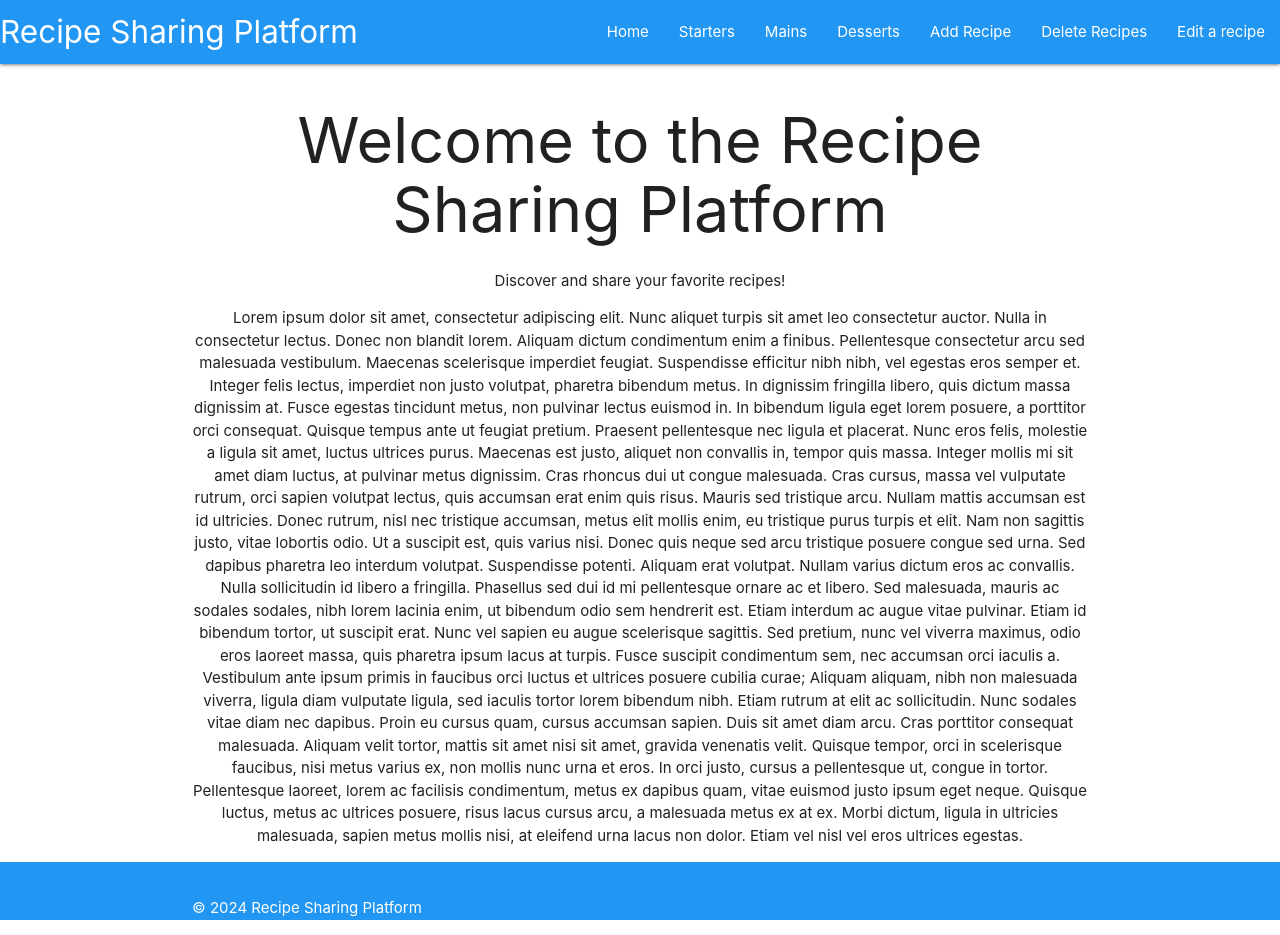
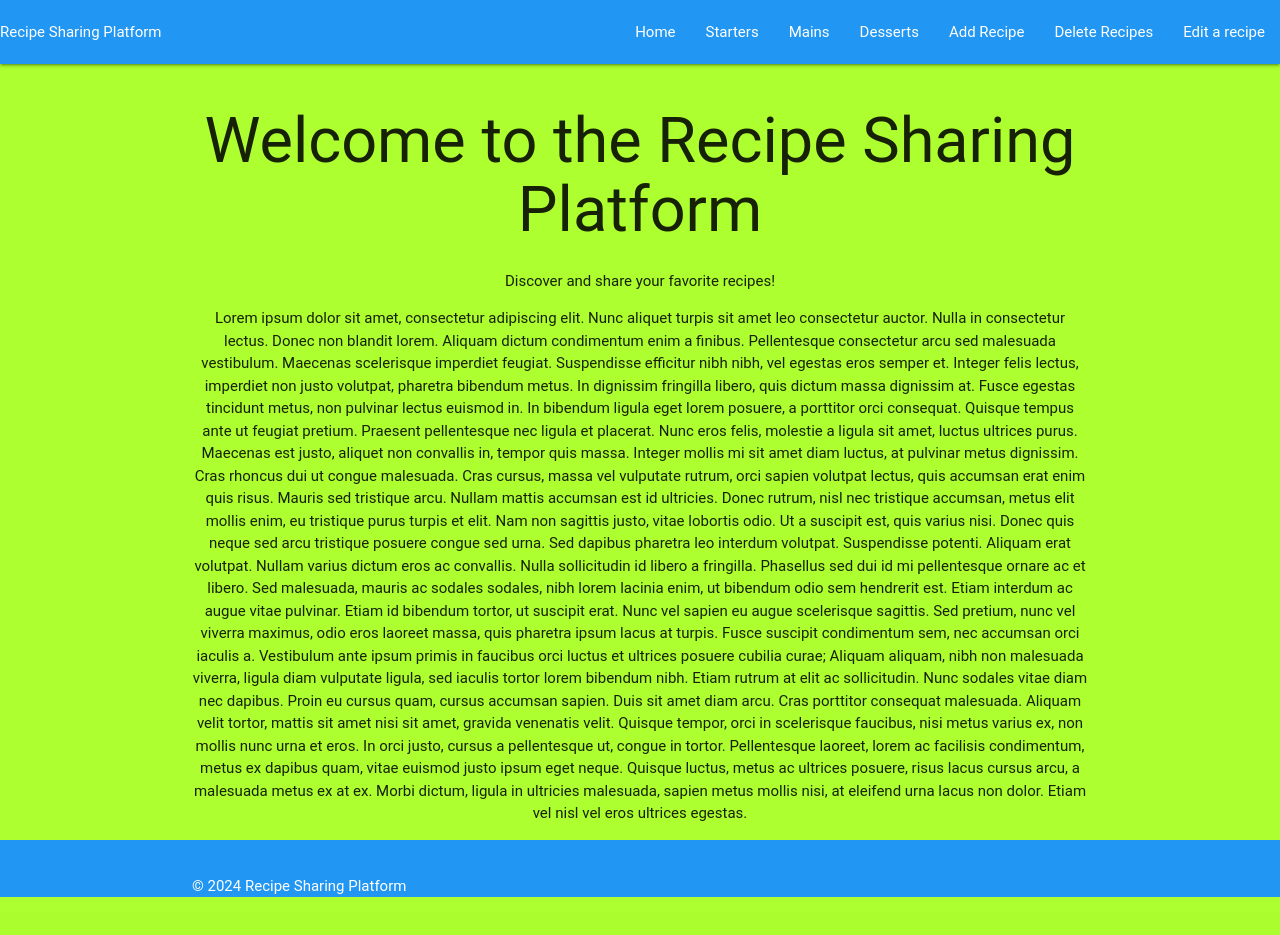
Before and after one commit to dutes/ci_proj4, a Django app: template recipe_share_app/templates/index.html in a window 1280 px wide. After the commit the page ends 897 px from the top, so only its background shows below. Run offline with Django 3.2, Linux system fonts and the light colour scheme; the template is opened without the code that fills it, so the values that code supplies are empty.

Commit message:
Fix: testing css file application

```diff
--- a/recipe_share_app/static/recipe_share_app/styles.css
+++ b/recipe_share_app/static/recipe_share_app/styles.css
@@ -15,3 +15,8 @@
         display: none;
     }
 }
+
+body {
+    font-family: 'Roboto', sans-serif;
+    background-color: greenyellow;
+}
--- a/recipe_share_app/templates/base.html
+++ b/recipe_share_app/templates/base.html
@@ -16,7 +16,7 @@
     <header>
         <nav>
             <div class="nav-wrapper blue">
-                <a href="{% url 'index' %}" class="brand-logo page-title">Recipe Sharing Platform</a>
+                <a href="{% url 'index' %}" class="page-title">Recipe Sharing Platform</a>
                 <!--mobile nav-->
                 <a href="#" data-target="mobile-menu" class="sidenav-trigger"><i class="material-icons">menu</i></a>
                 <!--desktop nav-->
```
